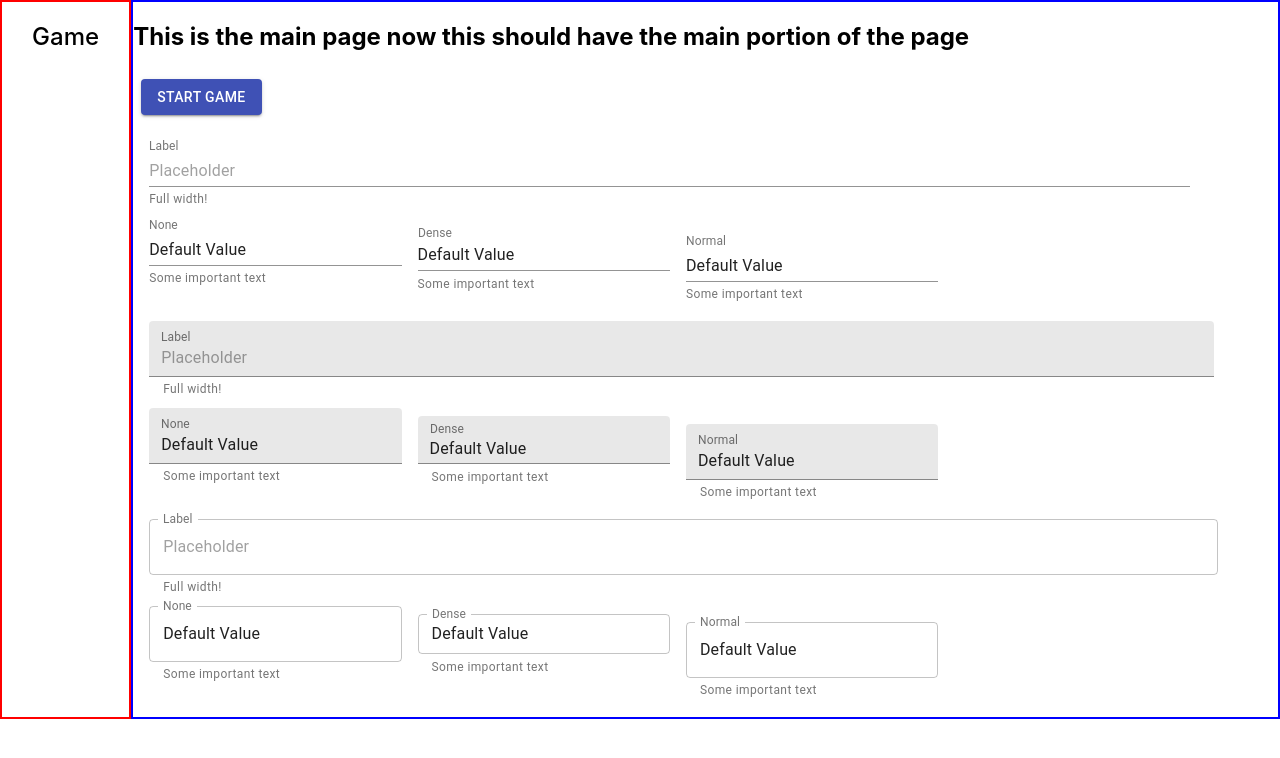
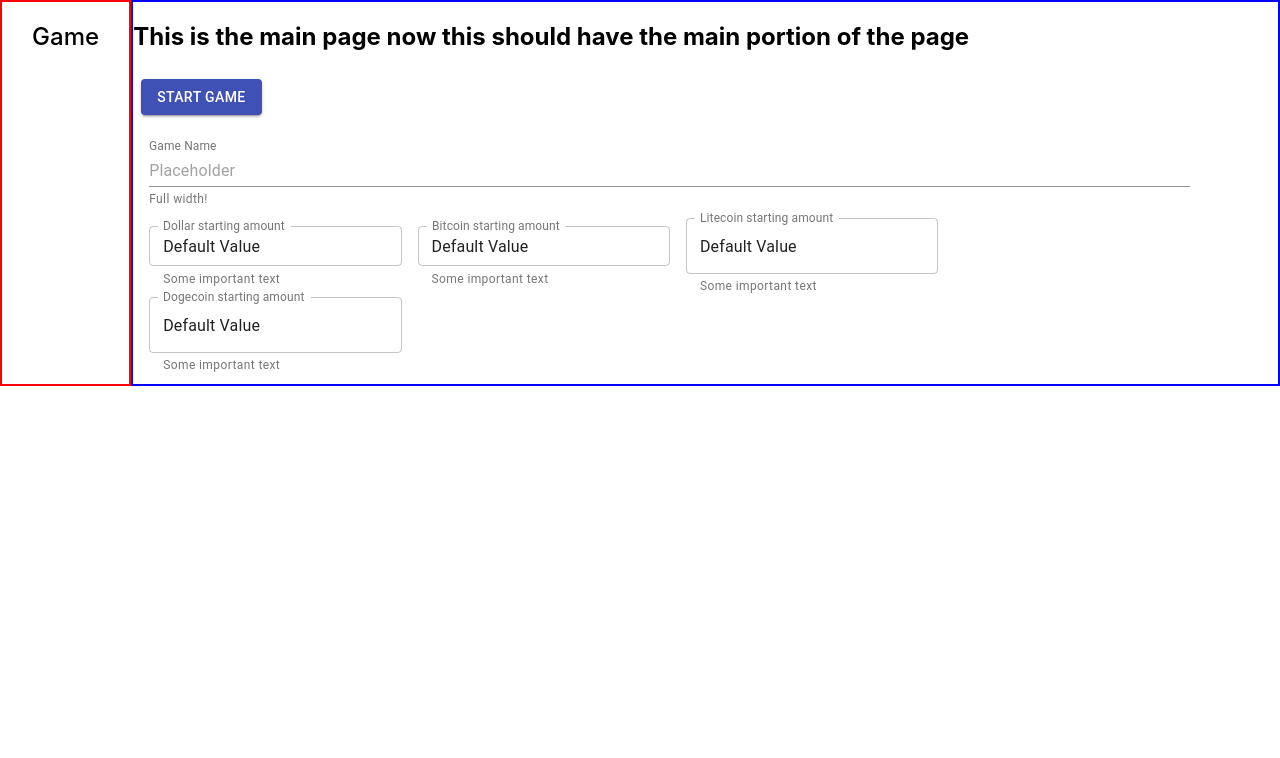
Before and after one commit to Hector-bit/cryptoGame, a React (Create React App) app in the folder client/: page / in a window 1280 px wide. Both pictures are taken after a click on the button "START GAME". Shown: the top 758 px of the page. Built offline with nearby package versions, Linux system fonts and the light colour scheme.

Commit message:
changed to form to match the api

```diff
--- a/client/src/components/maincomponents/GameInfo.js
+++ b/client/src/components/maincomponents/GameInfo.js
@@ -23,7 +23,7 @@ export default function GameInfo(props) {
         <div>
           <TextField
             id="standard-full-width"
-            label="Label"
+            label="Game Name"
             style={{ margin: 8 }}
             placeholder="Placeholder"
             helperText="Full width!"
@@ -33,96 +33,9 @@ export default function GameInfo(props) {
               shrink: true,
             }}
           />
-          <TextField
-            label="None"
-            id="margin-none"
-            defaultValue="Default Value"
-            className={classes.textField}
-            helperText="Some important text"
-          />
-          <TextField
-            label="Dense"
-            id="margin-dense"
-            defaultValue="Default Value"
-            className={classes.textField}
-            helperText="Some important text"
-            margin="dense"
-          />
-          <TextField
-            label="Normal"
-            id="margin-normal"
-            defaultValue="Default Value"
-            className={classes.textField}
-            helperText="Some important text"
-            margin="normal"
-          />
-        </div>
-        <div>
-          <TextField
-            id="filled-full-width"
-            label="Label"
-            style={{ margin: 8 }}
-            placeholder="Placeholder"
-            helperText="Full width!"
-            fullWidth
-            margin="normal"
-            InputLabelProps={{
-              shrink: true,
-            }}
-            variant="filled"
-          />
-          <TextField
-            label="None"
-            id="filled-margin-none"
-            defaultValue="Default Value"
-            className={classes.textField}
-            helperText="Some important text"
-            variant="filled"
-          />
-          <TextField
-            label="Dense"
+            <TextField
+            label="Dollar starting amount"
             id="filled-margin-dense"
-            defaultValue="Default Value"
-            className={classes.textField}
-            helperText="Some important text"
-            margin="dense"
-            variant="filled"
-          />
-          <TextField
-            label="Normal"
-            id="filled-margin-normal"
-            defaultValue="Default Value"
-            className={classes.textField}
-            helperText="Some important text"
-            margin="normal"
-            variant="filled"
-          />
-        </div>
-        <div>
-          <TextField
-            id="outlined-full-width"
-            label="Label"
-            style={{ margin: 8 }}
-            placeholder="Placeholder"
-            helperText="Full width!"
-            fullWidth
-            margin="normal"
-            InputLabelProps={{
-              shrink: true,
-            }}
-            variant="outlined"
-          />
-          <TextField
-            label="None"
-            id="outlined-margin-none"
-            defaultValue="Default Value"
-            className={classes.textField}
-            helperText="Some important text"
-            variant="outlined"
-          />
-          <TextField
-            label="Dense"
-            id="outlined-margin-dense"
             defaultValue="Default Value"
             className={classes.textField}
             helperText="Some important text"
@@ -130,12 +43,31 @@ export default function GameInfo(props) {
             variant="outlined"
           />
           <TextField
-            label="Normal"
-            id="outlined-margin-normal"
+            label="Bitcoin starting amount"
+            id="filled-margin-dense"
             defaultValue="Default Value"
             className={classes.textField}
             helperText="Some important text"
-            margin="normal"
+            margin="dense"
+            variant="outlined"
+          />
+          <TextField
+            label="Litecoin starting amount"
+            id="outlined-margin-none"
+            defaultValue="Default Value"
+            className={classes.textField}
+            helperText="Some important text"
+            // margin="normal"
+            variant="outlined"
+          />
+        </div>
+        <div>
+          <TextField
+            label="Dogecoin starting amount"
+            id="outlined-margin-none"
+            defaultValue="Default Value"
+            className={classes.textField}
+            helperText="Some important text"
             variant="outlined"
           />
         </div>
--- /dev/null
+++ b/client/src/components/maincomponents/Gameinfo.js
@@ -0,0 +1 @@
+//here info will be displayed if there is an active game
```
Also changed, not shown: client/src/utils/axiosWithAuth.js (added, +13 -0 lines).
